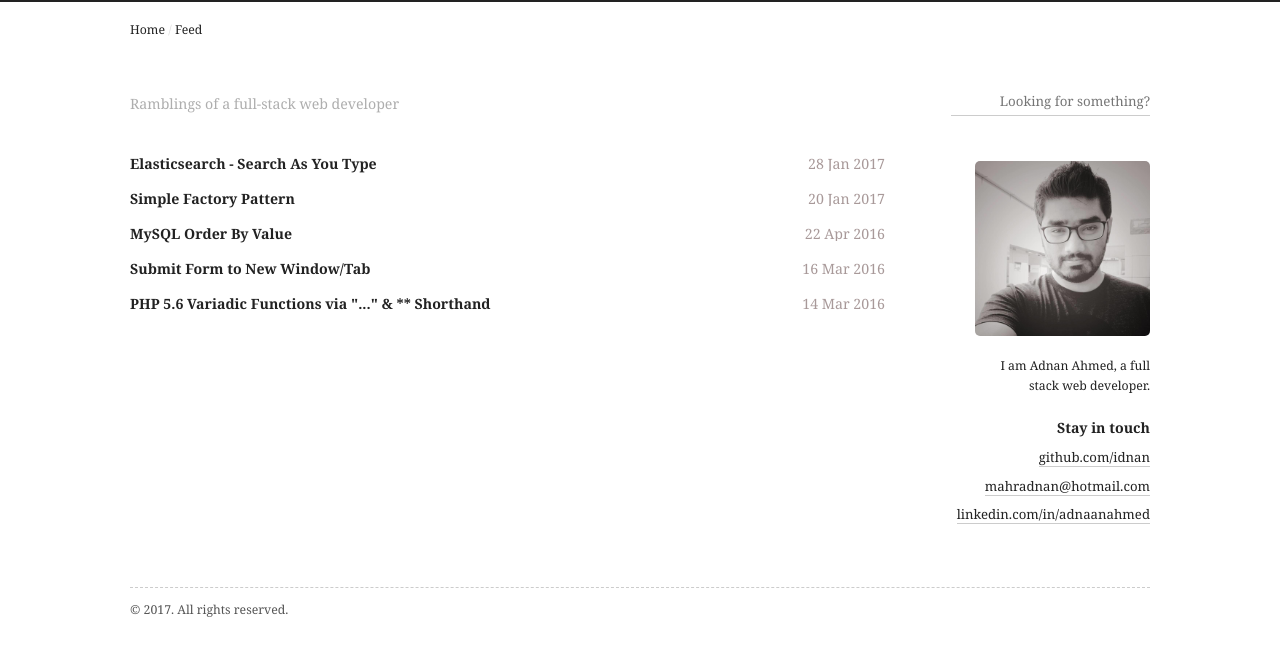
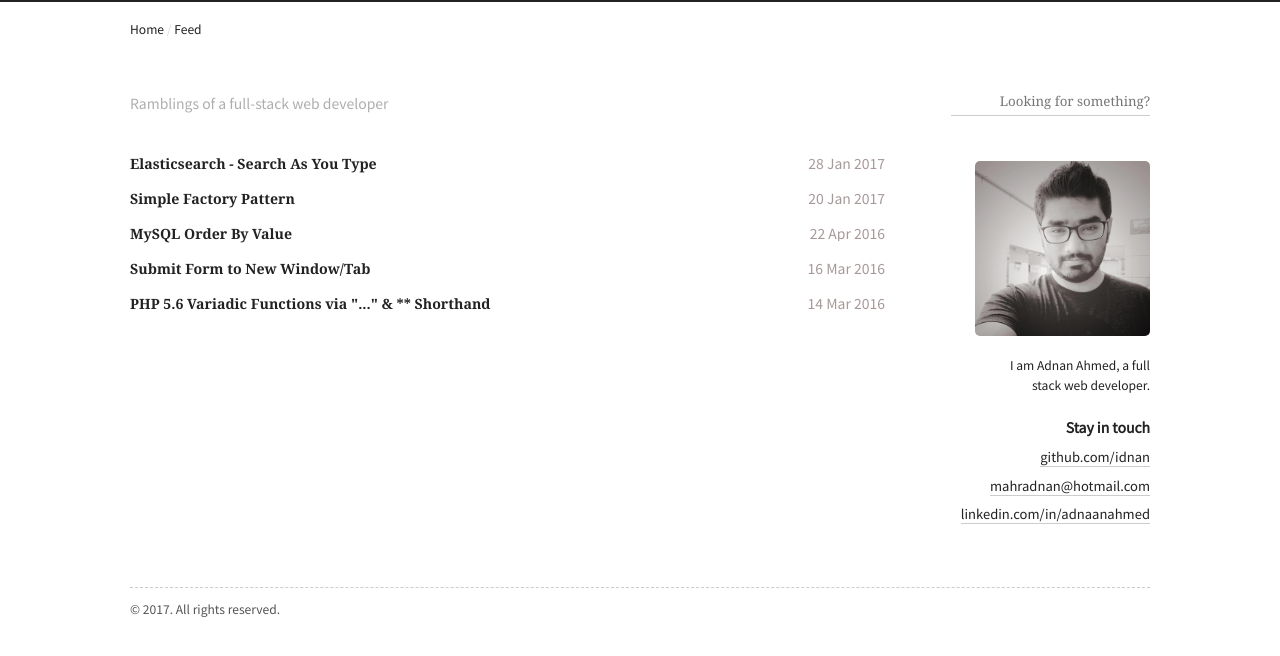
Before and after one commit to Idnan/idnan.github.io, a Jekyll site: the page built from index.html, in a window 1280 px wide. Shown: the top 656 px of the page. Built offline with Jekyll 4.4.1, drawn with Linux system fonts in a browser that asks for light colours; some web fonts are replaced; the list of posts is cut into pages by our own code.

Commit message:
Update style.css

```diff
--- a/public/css/style.css
+++ b/public/css/style.css
@@ -70,7 +70,7 @@ body {
   border-top: 2px solid #222;
   margin: auto;
   text-align: center;
-  font-family: "PT Serif", Georgia, "Times New Roman", serif;
+  font-family: 'Source Sans Pro',serif;
   font-size-adjust: 0.506;
   font-weight: normal;
   font-style: normal;
```
